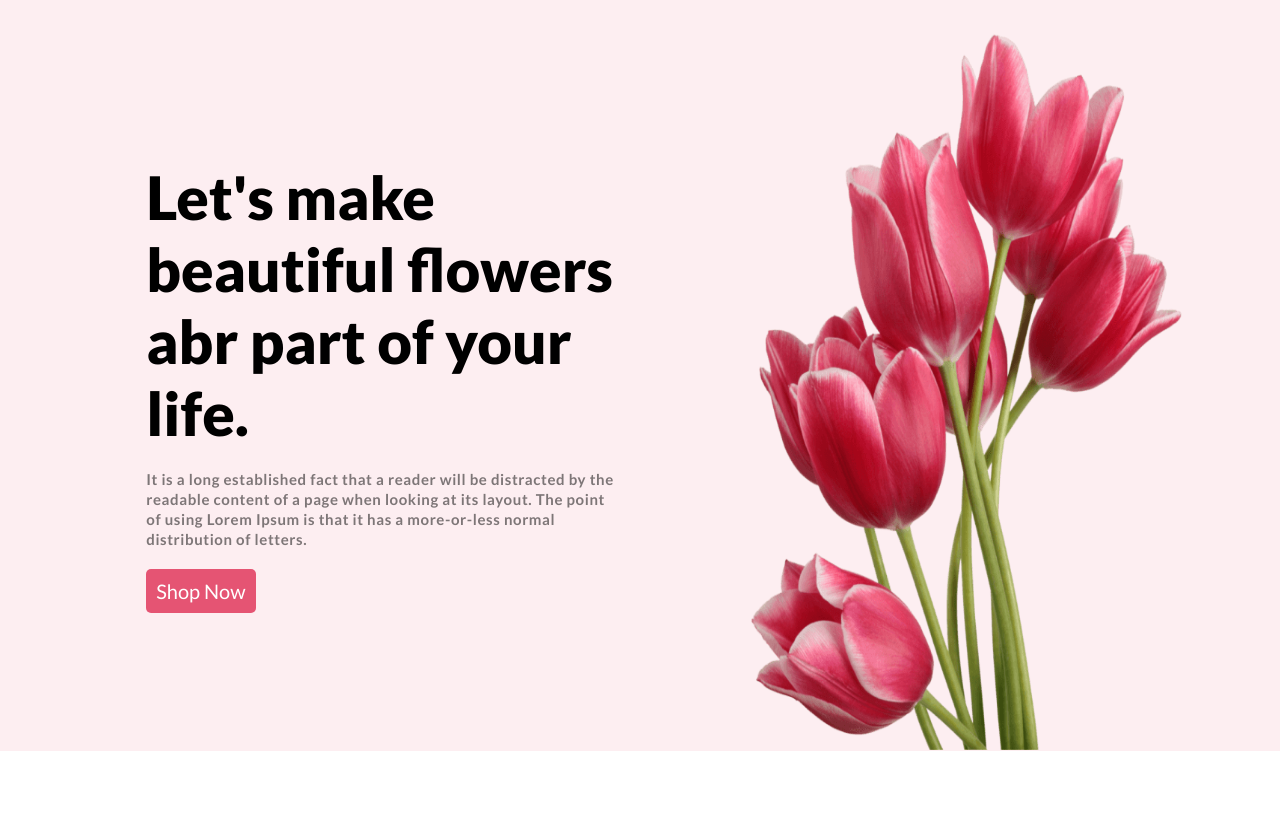
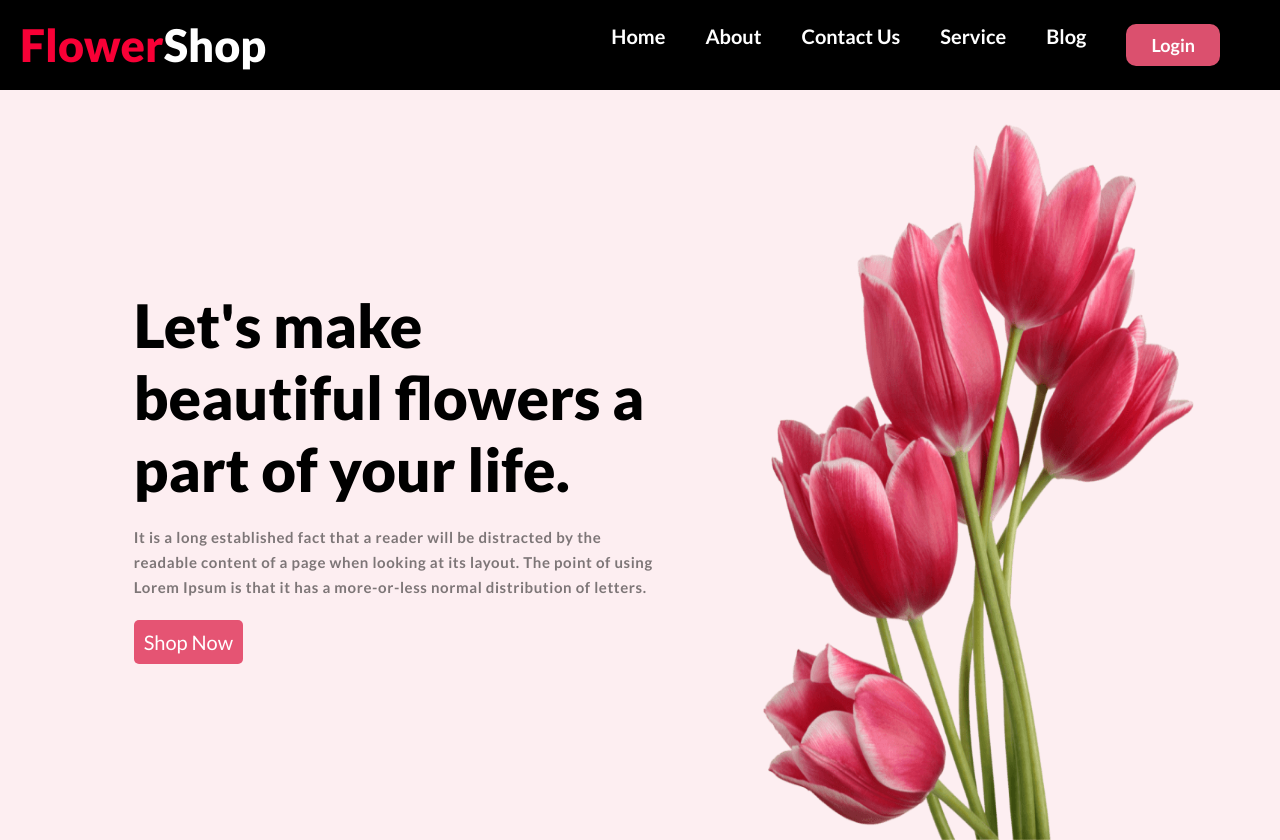
Before and after one commit to sajjadmolliek/flower-shop-assignment, a plain HTML site: page index.html in a window 1280 px wide. Shown: the top 840 px of the page. Drawn offline with Linux system fonts and the light colour scheme; a web font is replaced by a local one.

Commit message:
Third Finishing Commit

```diff
--- a/index.html
+++ b/index.html
@@ -10,12 +10,44 @@
 <link rel="stylesheet" href="style.css">
 </head>
 <body>
+
+
+
+
+
     <!-- Start Header Section -->
     <header>
+        <nav class="navbar">
+            <div class="div_nav_01">
+                <span>Flower</span>Shop
+            </div>
+            <div class="div_nav_02">
+                <ul>
+                    <li><a href="#">Home</a></li>
+                    <li><a href="#">About</a></li>
+                    <li><a href="#">Contact Us</a></li>
+                    <li><a href="#">Service</a></li>
+                    <li><a href="#">Blog</a></li>
+                    <li><a href="#"><button class="bttn_nav">Login</button></a></li>
+                </ul>
+            </div>
+        </nav>
+    </header>
+    <!-- End Header Section -->
+
+
+
+
+
+    <!-- Start Main Section -->
+    <main>
+
+
+        <!-- Start  Section_01 -->
         <section class="section_01">
             <div class="section_01_flex">
                 <div class="written_section">
-                    <h1>Let's make <br>beautiful flowers abr
+                    <h1>Let's make <br>beautiful flowers a <br>
                          part of your life.</h1>
                     <p>It is a long established fact that a reader will be distracted by the readable content of a page when looking at its layout. The point of using Lorem Ipsum is that it has a more-or-less normal distribution of letters.</p>
                     <button class="sop_bttn">Shop Now</button>
@@ -25,15 +57,8 @@
                 </div>
             </div>
         </section>
-    </header>
-    <!-- End Header Section -->
+        <!-- Ending  Section_01 -->
 
-
-
-
-
-    <!-- Start Main Section -->
-    <main>
         <!-- Start  Section_02 -->
         <section class="section_02">
             <div class="div_01">
--- a/style.css
+++ b/style.css
@@ -3,6 +3,53 @@
     padding: 0;
     font-family: 'Lato', sans-serif;
 }
+
+
+
+.navbar{
+    display: flex;
+    justify-content: space-between;
+    align-items: center;
+    height: 50px;
+    padding: 20px;
+    background-color: black;
+}
+.div_nav_01{
+    color: white;
+    font-size: 45px;
+    font-weight: 800;
+}
+.div_nav_01 span{
+    color: #f80036;
+}
+.div_nav_02 ul{
+    display: flex;
+    list-style: none;
+    /* justify-content: space-between; */
+    font-size: 20px;
+    font-weight: 700;
+
+}
+.div_nav_02 ul li{
+    margin-right: 40px;
+}
+.div_nav_02 ul li a{
+    text-decoration: none;
+    color: white;
+}
+.bttn_nav{
+    font-size: 18px;
+    padding: 10px 25px;
+    border: 0;
+    border-radius: 10px;
+    color: #fff;
+    background-color: #DB506E;
+    font-weight: 700;
+}
+
+
+
+
 /* Header Section_01 Style Starting */
 .section_01{
     background-color: #fdeef1;
@@ -15,7 +62,7 @@
     align-items: center;
 }
 .written_section{
-    width: 470px;
+    width: 520px;
     margin-left: 70px;
 }
 .written_section>h1{
@@ -27,7 +74,7 @@
     opacity: 0.5;
     font-weight: 600;
     margin: 20px 0;
-    line-height: 20px;
+    line-height: 25px;
     letter-spacing: 0.6px;
 }
 .written_section .sop_bttn{
```
